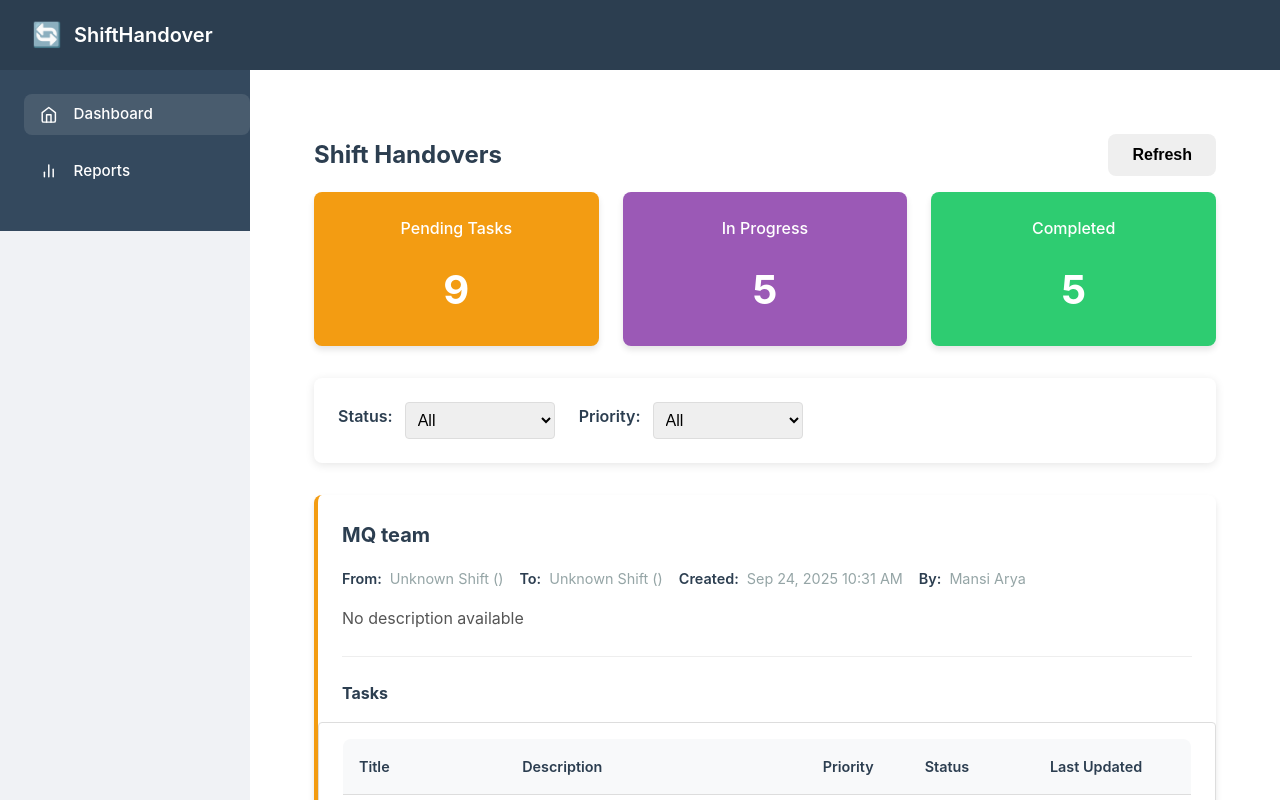
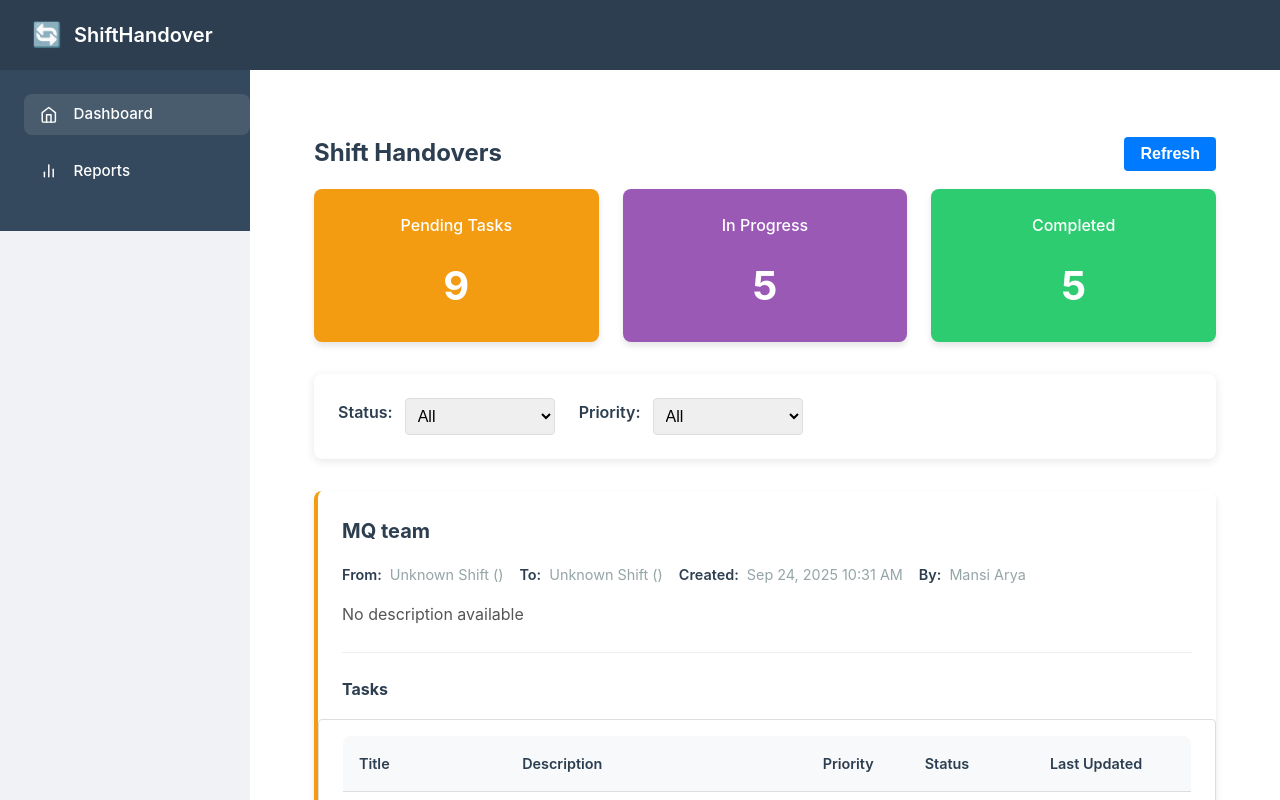
Before and after one commit to Aryan140802/shiftHandover-1, a React (Create React App) app: page / in a window 1280 px wide. Shown: the top 800 px of the page. Built offline with nearby package versions, Linux system fonts and the light colour scheme.

Commit message:
Update HandoverList.css

```diff
--- a/src/components/Handovers/HandoverList.css
+++ b/src/components/Handovers/HandoverList.css
@@ -114,6 +114,45 @@
   color: #7f8c8d;
 }
 
+
+/* Add to HandoverList.css */
+.handover-header {
+  display: flex;
+  justify-content: space-between;
+  align-items: center;
+  margin-bottom: 20px;
+}
+
+.refresh-btn {
+  padding: 8px 16px;
+  background-color: #007bff;
+  color: white;
+  border: none;
+  border-radius: 4px;
+  cursor: pointer;
+}
+
+.refresh-btn:disabled {
+  background-color: #6c757d;
+  cursor: not-allowed;
+}
+
+.error-message {
+  background-color: #f8d7da;
+  color: #721c24;
+  padding: 12px;
+  border-radius: 4px;
+  margin-bottom: 20px;
+  border: 1px solid #f5c6cb;
+}
+
+.loading-message {
+  text-align: center;
+  padding: 40px;
+  font-size: 18px;
+  color: #6c757d;
+}
+
 @media (max-width: 768px) {
   .handover-container {
     padding: 1rem;
```
